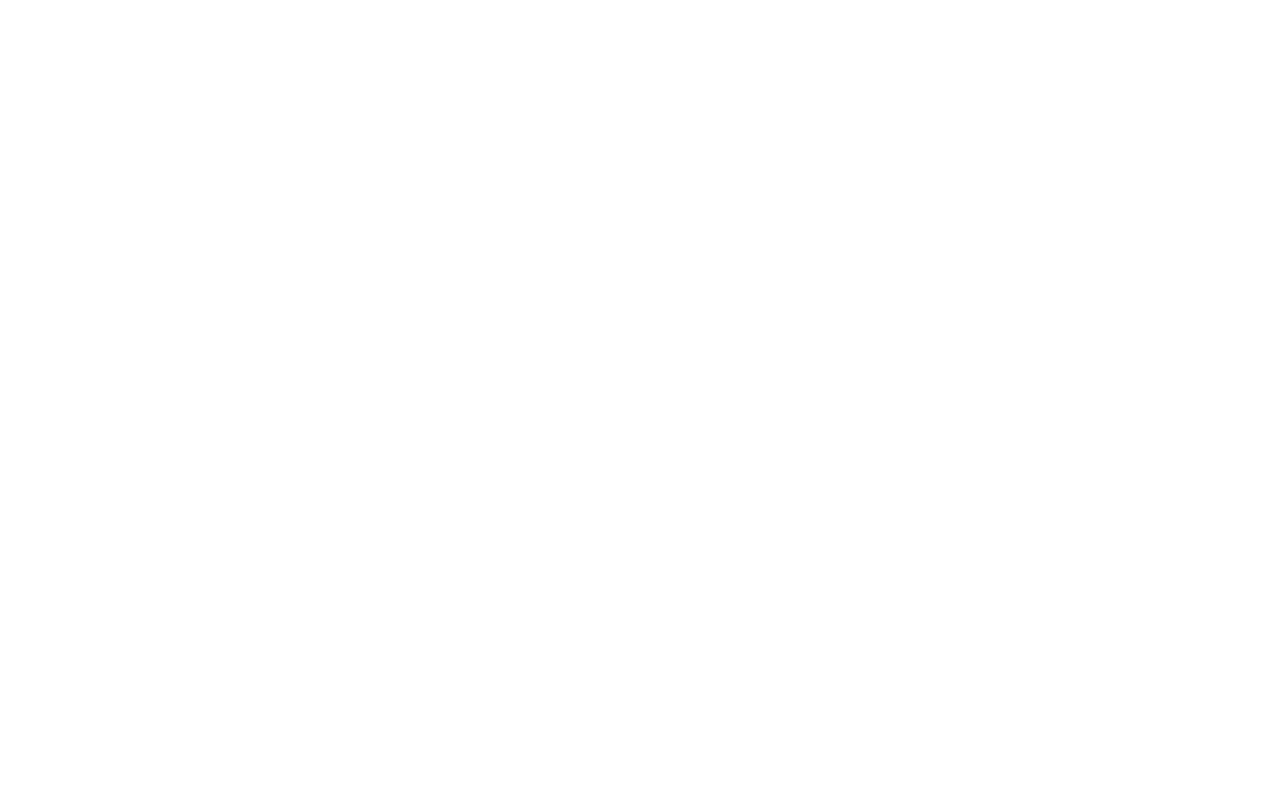
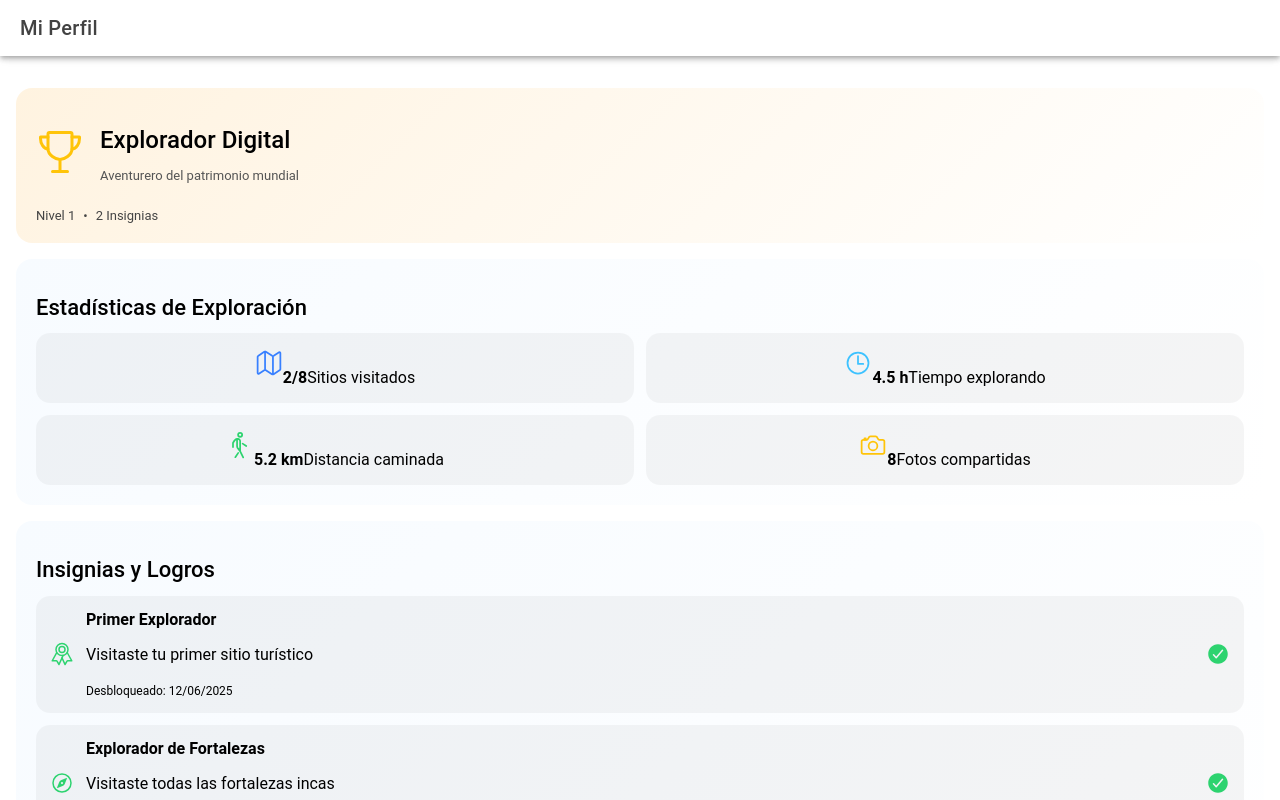
Before and after one commit to MiguelSanabria975/peru-ar-web, a React (Create React App) app: page /Perfil in a window 1280 px wide. Built offline with nearby package versions, Linux system fonts and the light colour scheme.

Commit message:
Perfil basico

```diff
--- a/src/App.tsx
+++ b/src/App.tsx
@@ -26,6 +26,7 @@ import '@ionic/react/css/display.css';
 /* Theme variables */
 import './theme/variables.css';
 import Escaner from './pages/Escaner';
+import Perfil from './pages/Perfil';
 
 setupIonicReact();
 
@@ -36,7 +37,8 @@ const App: React.FC = () => (
         <Route exact path="/home" component={Home} />
         <Route exact path="/map" component={Map} />
         <Route exact path="/passport" component={Passport} />
-        <Route path="/Escaner" component={Escaner} />
+        <Route exact path="/Escaner" component={Escaner} />
+        <Route exact path="/Perfil" component={Perfil} />
         <Redirect exact from="/" to="/home" />
       </IonRouterOutlet>
     </IonReactRouter>
--- a/src/pages/Passport.tsx
+++ b/src/pages/Passport.tsx
@@ -147,7 +147,7 @@ const Passport: React.FC = () => {
     Ir al Mapa
   </IonButton>
 
-  <IonButton expand="block" fill="outline">
+  <IonButton expand="block" fill="outline"   routerLink="/Perfil" >
     <IonIcon slot="start" icon={trophyOutline} />
     Ver Logros y Recompensas
   </IonButton>
--- /dev/null
+++ b/src/pages/Perfil.css
@@ -0,0 +1,112 @@
+.profile-content {
+  --padding-top: 16px;
+}
+
+/* CARD BASE */
+.profile-card {
+  margin: 16px;
+  padding: 20px;
+  border-radius: 16px;
+  background: linear-gradient(135deg, #f7fbff, #ffffff);
+}
+
+/* TARJETA PRINCIPAL */
+.main-profile-card {
+  background: linear-gradient(135deg, #fff3e0, #ffffff);
+}
+
+.profile-header {
+  display: flex;
+  align-items: center;
+  gap: 16px;
+}
+
+.profile-main-icon {
+  font-size: 48px;
+  color: var(--ion-color-warning);
+}
+
+.profile-subtitle {
+  font-size: 13px;
+  color: #555;
+}
+
+.profile-meta {
+  margin-top: 12px;
+  font-size: 13px;
+  color: #444;
+  display: flex;
+  gap: 8px;
+}
+
+/* ESTADÍSTICAS */
+.stats-grid {
+  margin-top: 12px;
+  display: grid;
+  grid-template-columns: repeat(2, 1fr);
+  gap: 12px;
+}
+
+.stat-card {
+  padding: 16px;
+  border-radius: 14px;
+  background: rgba(0,0,0,0.04);
+  text-align: center;
+}
+
+.stat-icon {
+  font-size: 28px;
+  margin-bottom: 6px;
+}
+
+.stat-icon.primary { color: var(--ion-color-primary); }
+.stat-icon.secondary { color: var(--ion-color-secondary); }
+.stat-icon.success { color: var(--ion-color-success); }
+.stat-icon.warning { color: var(--ion-color-warning); }
+
+/* LOGROS */
+.achievement-card {
+  display: flex;
+  align-items: center;
+  gap: 12px;
+  padding: 14px;
+  margin-top: 12px;
+  border-radius: 14px;
+  background: rgba(0,0,0,0.04);
+}
+
+.achievement-card ion-icon {
+  font-size: 24px;
+}
+
+.achievement-card.unlocked ion-icon {
+  color: var(--ion-color-success);
+}
+
+.achievement-card.locked {
+  opacity: 0.6;
+}
+
+.status-icon {
+  margin-left: auto;
+  font-size: 22px;
+}
+
+/* COMPARTIR */
+.share-card {
+  text-align: center;
+}
+
+.share-icon {
+  font-size: 40px;
+  color: var(--ion-color-primary);
+  margin-bottom: 8px;
+}
+
+/* ACCIONES */
+.profile-actions {
+  margin: 16px;
+  display: flex;
+  flex-direction: column;
+  gap: 12px;
+}
--- /dev/null
+++ b/src/pages/Perfil.tsx
@@ -0,0 +1,165 @@
+import React from 'react'
+import {
+  IonPage,
+  IonHeader,
+  IonToolbar,
+  IonTitle,
+  IonContent,
+  IonIcon,
+  IonButton
+} from '@ionic/react'
+
+import {
+  trophyOutline,
+  ribbonOutline,
+  mapOutline,
+  timeOutline,
+  walkOutline,
+  cameraOutline,
+  checkmarkCircle,
+  lockClosed,
+  shareSocialOutline,
+  compassOutline
+} from 'ionicons/icons'
+
+import { useHistory } from 'react-router'
+import './Perfil.css'
+
+const Perfil: React.FC = () => {
+  const history = useHistory()
+
+  return (
+    <IonPage>
+      <IonHeader>
+        <IonToolbar>
+          <IonTitle>Mi Perfil</IonTitle>
+        </IonToolbar>
+      </IonHeader>
+
+      <IonContent fullscreen className="profile-content">
+
+        {/* TARJETA PRINCIPAL */}
+        <div className="profile-card main-profile-card">
+          <div className="profile-header">
+            <IonIcon icon={trophyOutline} className="profile-main-icon" />
+            <div>
+              <h2>Explorador Digital</h2>
+              <p className="profile-subtitle">
+                Aventurero del patrimonio mundial
+              </p>
+            </div>
+          </div>
+
+          <div className="profile-meta">
+            <span>Nivel 1</span>
+            <span>•</span>
+            <span>2 Insignias</span>
+          </div>
+        </div>
+
+        {/* ESTADÍSTICAS */}
+        <div className="profile-card">
+          <h3>Estadísticas de Exploración</h3>
+
+          <div className="stats-grid">
+            <div className="stat-card">
+              <IonIcon icon={mapOutline} className="stat-icon primary" />
+              <strong>2/8</strong>
+              <span>Sitios visitados</span>
+            </div>
+
+            <div className="stat-card">
+              <IonIcon icon={timeOutline} className="stat-icon secondary" />
+              <strong>4.5 h</strong>
+              <span>Tiempo explorando</span>
+            </div>
+
+            <div className="stat-card">
+              <IonIcon icon={walkOutline} className="stat-icon success" />
+              <strong>5.2 km</strong>
+              <span>Distancia caminada</span>
+            </div>
+
+            <div className="stat-card">
+              <IonIcon icon={cameraOutline} className="stat-icon warning" />
+              <strong>8</strong>
+              <span>Fotos compartidas</span>
+            </div>
+          </div>
+        </div>
+
+        {/* INSIGNIAS Y LOGROS */}
+        <div className="profile-card">
+          <h3>Insignias y Logros</h3>
+
+          <div className="achievement-card unlocked">
+            <IonIcon icon={ribbonOutline} />
+            <div>
+              <strong>Primer Explorador</strong>
+              <p>Visitaste tu primer sitio turístico</p>
+              <small>Desbloqueado: 12/06/2025</small>
+            </div>
+            <IonIcon icon={checkmarkCircle} className="status-icon" />
+          </div>
+
+          <div className="achievement-card unlocked">
+            <IonIcon icon={compassOutline} />
+            <div>
+              <strong>Explorador de Fortalezas</strong>
+              <p>Visitaste todas las fortalezas incas</p>
+              <small>Desbloqueado: 20/06/2025</small>
+            </div>
+            <IonIcon icon={checkmarkCircle} className="status-icon" />
+          </div>
+
+          <div className="achievement-card locked">
+            <IonIcon icon={lockClosed} />
+            <div>
+              <strong>Guardián del Patrimonio</strong>
+              <p>Completa todos los caminos sagrados</p>
+            </div>
+          </div>
+
+          <div className="achievement-card locked">
+            <IonIcon icon={lockClosed} />
+            <div>
+              <strong>Maestro del Cusco</strong>
+              <p>Explora todos los sitios disponibles</p>
+            </div>
+          </div>
+        </div>
+
+        {/* COMPARTIR */}
+        <div className="profile-card share-card">
+          <IonIcon icon={shareSocialOutline} className="share-icon" />
+          <h3>Comparte tus logros</h3>
+          <p>
+            Muestra al mundo tu aventura por el patrimonio cultural de Cusco
+          </p>
+
+          <IonButton expand="block">
+            Compartir perfil
+          </IonButton>
+        </div>
+
+        {/* BOTONES FINALES */}
+        <div className="profile-actions">
+          <IonButton expand="block" onClick={() => history.push('/map')}>
+            Volver al Mapa
+          </IonButton>
+
+          <IonButton
+            expand="block"
+            fill="outline"
+            onClick={() => history.push('/passport')}
+          >
+            Volver al Pasaporte Digital
+          </IonButton>
+        </div>
+
+      </IonContent>
+    </IonPage>
+  )
+}
+
+export default Perfil
```
